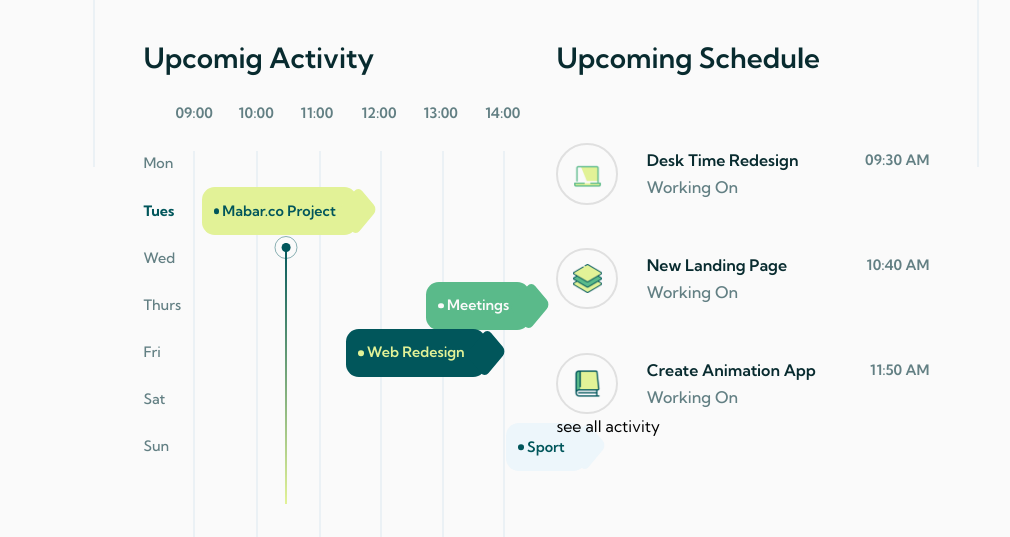
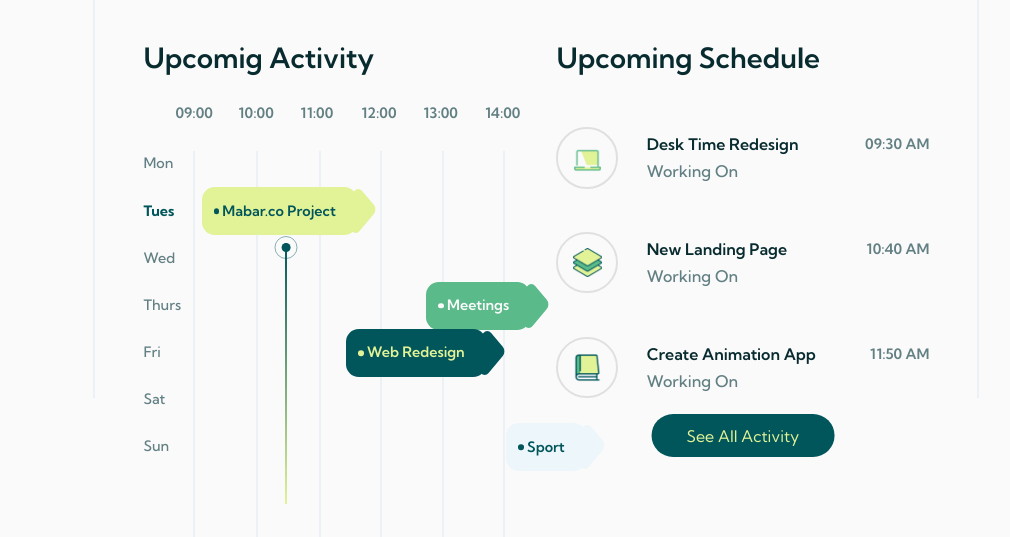
Before and after one commit to Te-Stack/Product-Admin-Dashboard, a website built with Vite: page index.html in a window 1280 px wide. Shown: the part 633-1170 px from the top of the page, without its empty margins (6-1016 px from the left). Built offline with nearby package versions, Linux system fonts and the light colour scheme.

Commit message:
Working on the chart area

```diff
--- a/css/main.scss
+++ b/css/main.scss
@@ -90,7 +90,7 @@ body{
     .content{
         width: 100%;
         .main{
-            height: 100vh;
+            // height: 100vh;
             padding: 2.5em 3em 0em 3em;
             border-right: 2px solid $lighter-grey;
 
@@ -582,7 +582,7 @@ body{
                     }
 
                     .schedule-list{
-                        margin-top: 4em;
+                        margin-top: 3em;
 
 
                         .schedule{
@@ -630,6 +630,22 @@ body{
                                 color: $primary-text;
                             }
                         }
+
+                    }
+
+                    .all-activity-btn{
+                        display: inline-block;
+                        text-transform: capitalize;
+                        color: $light-green;
+                        background-color: $dark-blue;
+                        border-radius: 75px;
+                        font-size: 1em;
+                        padding: 0.6em 2.2em;
+                        margin-top: 1em;
+                        box-sizing: 0 10px 26px rgb(1 86 91 / 30%);
+                        position: absolute;
+                        left: 50%;
+                        transform: translate(-50%,0);
                     }
                 }
 
--- a/index.html
+++ b/index.html
@@ -379,8 +379,8 @@
                                                 </div>
                                                 <span class="time">11:50 AM</span>
                                             </div>
-                                            <a href="#" class="all-activity-btn">see all activity</a>
                                         </div>
+                                        <a href="#" class="all-activity-btn">see all activity</a>
                                     </div>
                                 </div>
 
```
Also changed, not shown: css/main.css, 1 other file.
